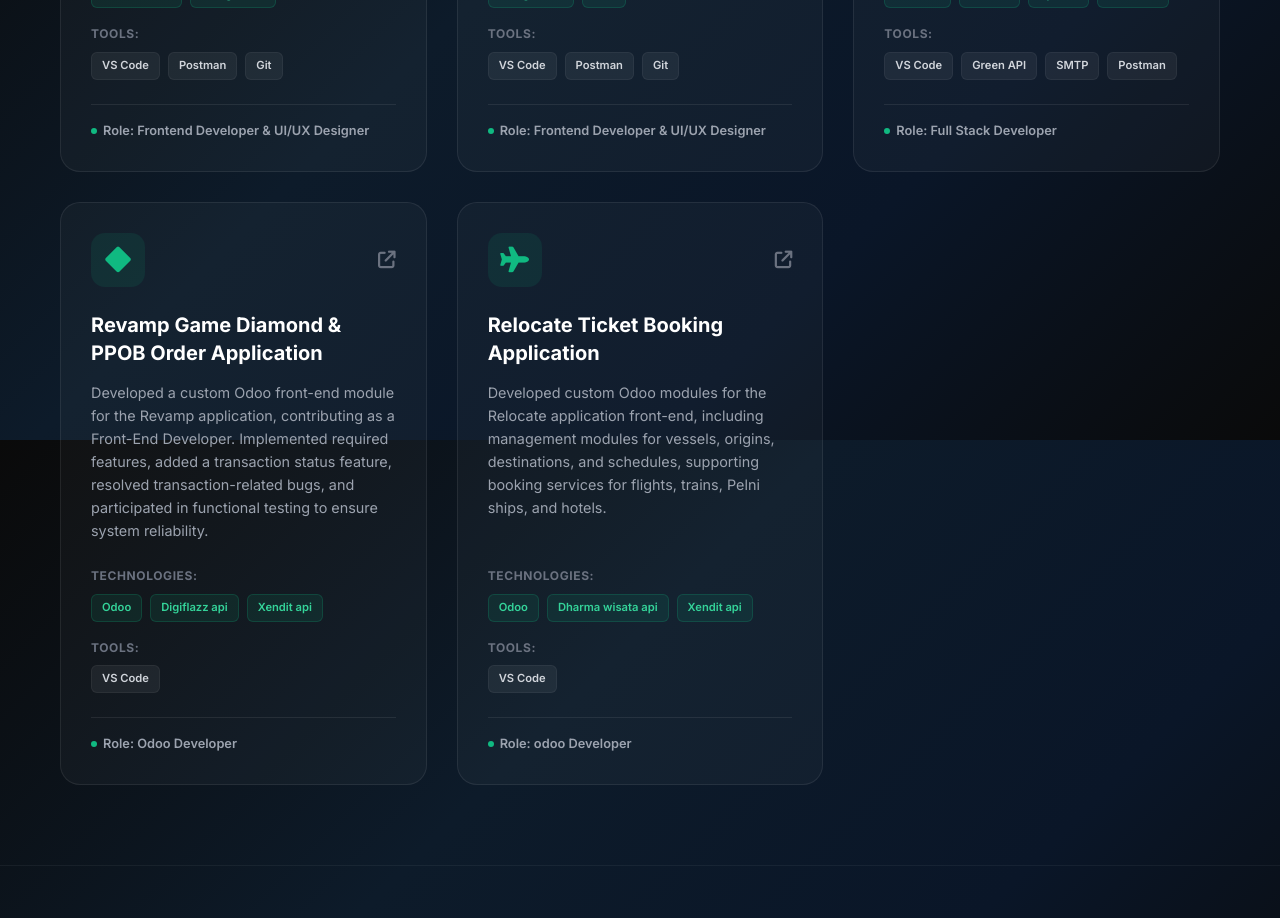
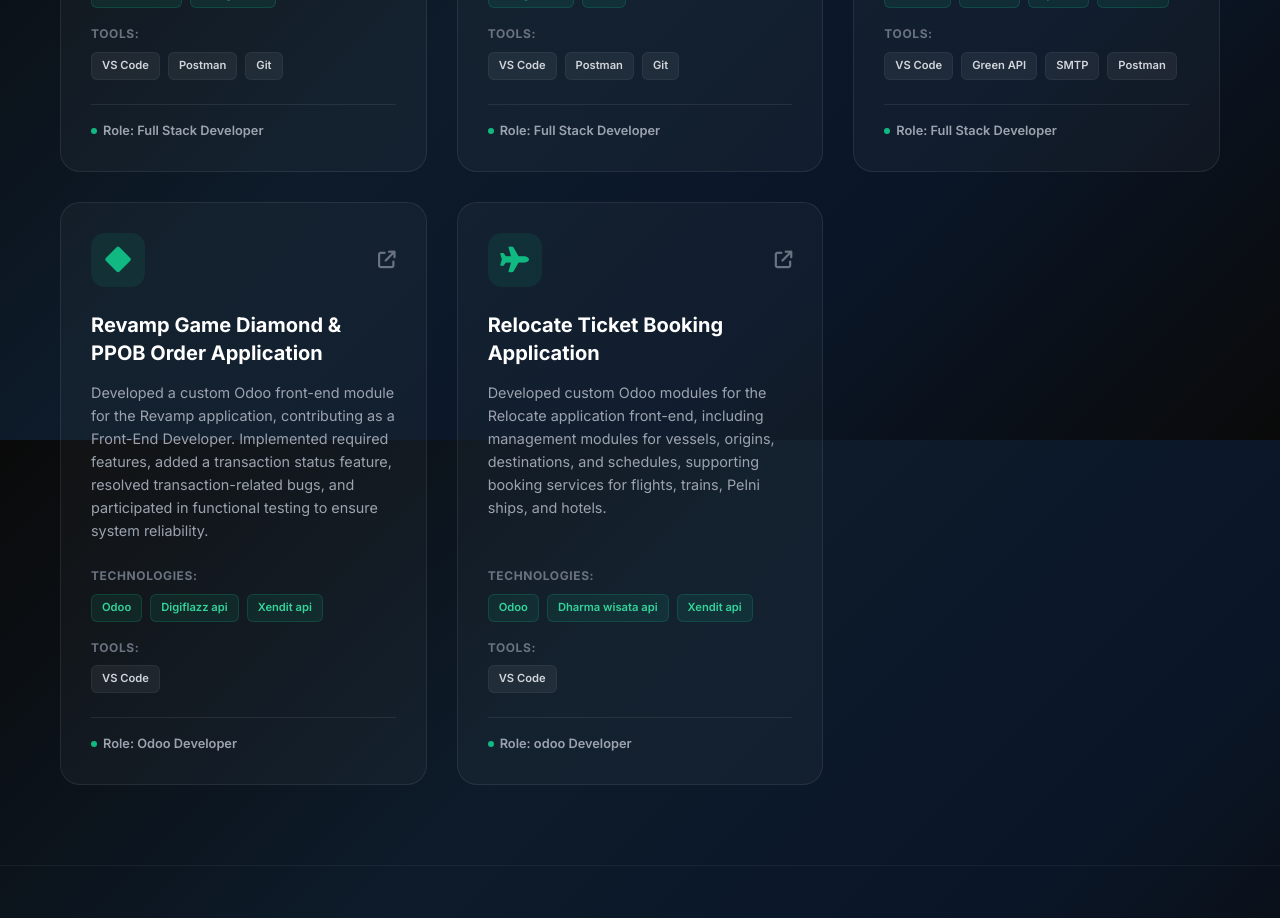
Before and after one commit to inven22/porofolio_ahmad, a React (Vite) app: page / in a window 1280 px wide. Shown: the part 4360-5278 px from the top of the page. Built offline with nearby package versions, Linux system fonts and the light colour scheme.

Commit message:
Change role from Frontend Developer to Full Stack Developer

```diff
--- a/App.jsx
+++ b/App.jsx
@@ -414,7 +414,7 @@ function Portfolio() {
             desc: "Created UI/UX and Laravel frontend for a donation platform. Integrated RESTful APIs with Odoo backend for detailed tracking and digital payments.",
             tech: ["React js","bootstrap","css", "Odoo", "Midtrans API", "PostgreSQL"],
             tools: ["VS Code", "Postman", "Git"],
-            role: "Frontend Developer & UI/UX Designer",
+            role: "Full Stack Developer",
             link: "https://drive.google.com/drive/folders/1fh7nz3VZhJReOjNjNm8_OdTGRDyMWcNb?usp=sharing"
         },
         {
@@ -423,7 +423,7 @@ function Portfolio() {
             desc: "Developed UI/UX and Laravel frontend for Sharia banking. Features interactive dashboard charts and comprehensive customer loan/savings management.",
             tech: ["React js","bootstrap","css", "Odoo", "PostgreSQL", "PHP"],
             tools: ["VS Code", "Postman", "Git"],
-            role: "Frontend Developer & UI/UX Designer",
+            role: "Full Stack Developer",
             link: "#"
         },
         {
```
